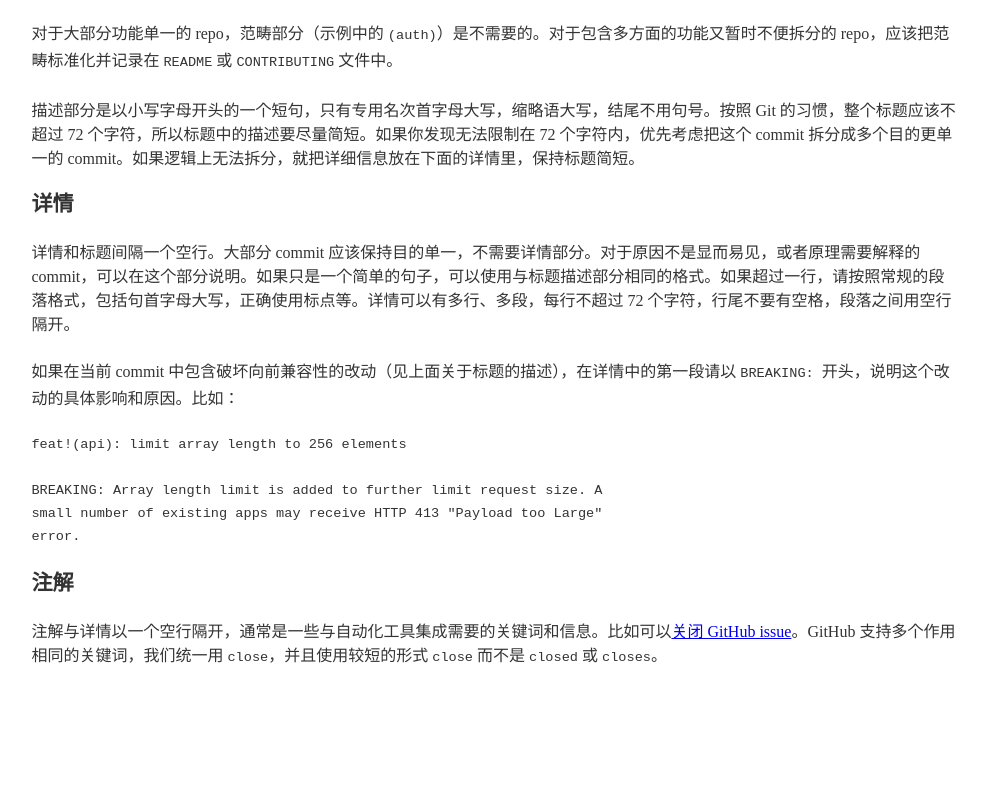
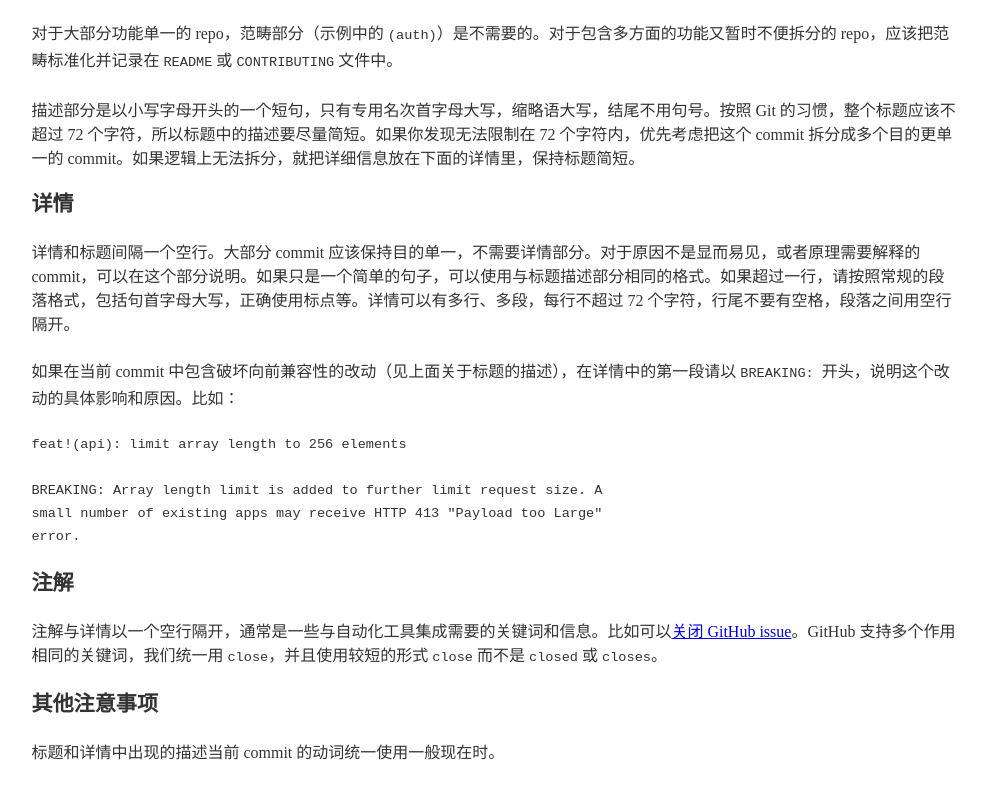
Before and after one commit to leancloud/open, a Gatsby site: page /git-commit-message in a window 1280 px wide. Shown: the part 1856-2655 px from the top of the page, without its empty margins (146-1132 px from the left). Before the commit the page ends 2572 px from the top, so only its background shows below. Built offline with nearby package versions, Linux system fonts and the light colour scheme; Gatsby itself is replaced by a stand-in of ours; some packages are replaced by stand-ins of ours; code samples lack their colours; what typography-theme-moraga would draw is missing.

Commit message:
feat(vcm): add text about verb tenses

```diff
--- a/src/pages/git-commit-message.md
+++ b/src/pages/git-commit-message.md
@@ -81,3 +81,7 @@ error.
 ### 注解
 
 注解与详情以一个空行隔开，通常是一些与自动化工具集成需要的关键词和信息。比如可以[关闭 GitHub issue](https://help.github.com/en/articles/closing-issues-using-keywords)。GitHub 支持多个作用相同的关键词，我们统一用 `close`，并且使用较短的形式 `close` 而不是 `closed` 或 `closes`。
+
+### 其他注意事项
+
+标题和详情中出现的描述当前 commit 的动词统一使用一般现在时。
```
